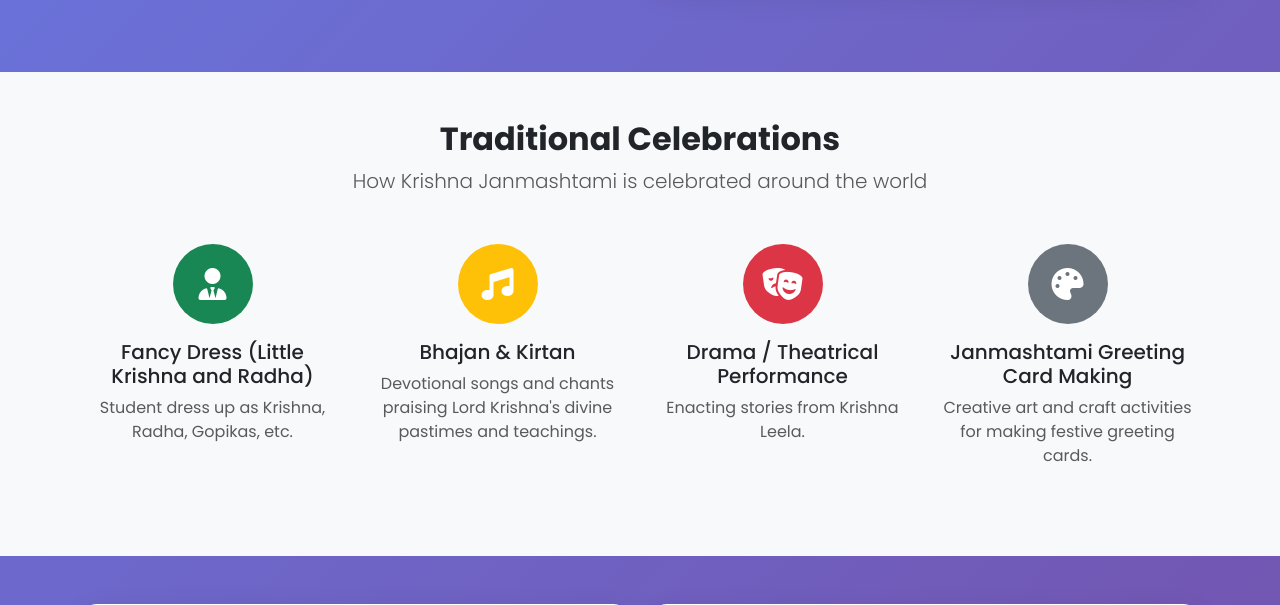
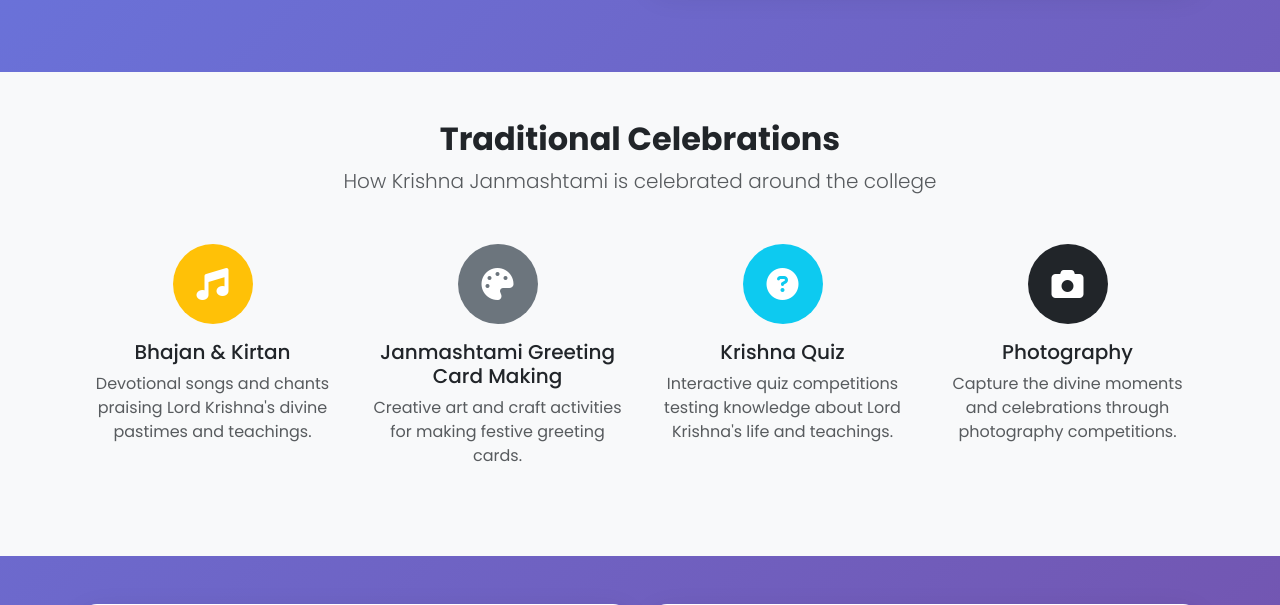
Before and after one commit to erru-2005/Krishna_Janmashtami, a Flask app: page /about in a window 1280 px wide. Shown: the part 867-1472 px from the top of the page. Run offline with Flask 3, Linux system fonts and the light colour scheme.

Commit message:
chethan123456

```diff
--- a/templates/about.html
+++ b/templates/about.html
@@ -30,7 +30,7 @@
             <div class="col-lg-6">
                 <div class="card">
                     <div class="card-body text-center p-5">
-                        <img src="{{ url_for('static', filename='images/k.png') }}" alt="Baby Krishna" class="krishna-image mb-3" style="width: 120px; height: 120px; object-fit: contain; filter: drop-shadow(0 4px 8px rgba(0, 0, 0, 0.2)); transition: transform 0.3s ease;">
+                        <img src="{{ url_for('static', filename='images/k.png') }}" alt="Baby Krishna" class="krishna-image mb-3" style="width: 120px; height: 120px; object-fit: contain; filter: drop-shadow(0 4px 8px rgba(0, 0, 0, 0.2));">
                         <h4 class="card-title">Divine Significance</h4>
                         <p class="card-text">Lord Krishna's birth represents the divine intervention to restore dharma and guide humanity towards spiritual enlightenment.</p>
                     </div>
@@ -45,20 +45,12 @@
     <div class="container">
         <div class="text-center mb-5">
             <h2 class="fw-bold">Traditional Celebrations</h2>
-            <p class="lead text-muted">How Krishna Janmashtami is celebrated around the world</p>
+            <p class="lead text-muted">How Krishna Janmashtami is celebrated around the college</p>
         </div>
 
         <div class="row">
 
-                         <div class="col-lg-3 col-md-6 mb-4">
-                 <div class="text-center">
-                     <div class="bg-success rounded-circle d-inline-flex align-items-center justify-content-center mb-3" style="width: 80px; height: 80px;">
-                         <i class="fas fa-user-tie text-white" style="font-size: 2rem;"></i>
-                     </div>
-                     <h5>Fancy Dress (Little Krishna and Radha)</h5>
-                     <p class="text-muted">Student dress up as Krishna, Radha, Gopikas, etc.</p>
-                 </div>
-             </div>
+
             <div class="col-lg-3 col-md-6 mb-4">
                 <div class="text-center">
                     <div class="bg-warning rounded-circle d-inline-flex align-items-center justify-content-center mb-3" style="width: 80px; height: 80px;">
@@ -69,16 +61,8 @@
                 </div>
             </div>
 
+
                            <div class="col-lg-3 col-md-6 mb-4">
-                 <div class="text-center">
-                     <div class="bg-danger rounded-circle d-inline-flex align-items-center justify-content-center mb-3" style="width: 80px; height: 80px;">
-                         <i class="fas fa-theater-masks text-white" style="font-size: 2rem;"></i>
-                     </div>
-                     <h5>Drama / Theatrical Performance</h5>
-                     <p class="text-muted">Enacting stories from Krishna Leela.</p>
-                 </div>
-             </div>
-             <div class="col-lg-3 col-md-6 mb-4">
                  <div class="text-center">
                      <div class="bg-secondary rounded-circle d-inline-flex align-items-center justify-content-center mb-3" style="width: 80px; height: 80px;">
                          <i class="fas fa-palette text-white" style="font-size: 2rem;"></i>
@@ -87,9 +71,29 @@
                      <p class="text-muted">Creative art and craft activities for making festive greeting cards.</p>
                  </div>
              </div>
-         </div>
-     </div>
- </section>
+
+                           <div class="col-lg-3 col-md-6 mb-4">
+                  <div class="text-center">
+                      <div class="bg-info rounded-circle d-inline-flex align-items-center justify-content-center mb-3" style="width: 80px; height: 80px;">
+                          <i class="fas fa-question-circle text-white" style="font-size: 2rem;"></i>
+                      </div>
+                      <h5>Krishna Quiz</h5>
+                      <p class="text-muted">Interactive quiz competitions testing knowledge about Lord Krishna's life and teachings.</p>
+                  </div>
+              </div>
+
+              <div class="col-lg-3 col-md-6 mb-4">
+                  <div class="text-center">
+                      <div class="bg-dark rounded-circle d-inline-flex align-items-center justify-content-center mb-3" style="width: 80px; height: 80px;">
+                          <i class="fas fa-camera text-white" style="font-size: 2rem;"></i>
+                      </div>
+                      <h5>Photography</h5>
+                      <p class="text-muted">Capture the divine moments and celebrations through photography competitions.</p>
+                  </div>
+              </div>
+          </div>
+      </div>
+  </section>
 
 <!-- Our Mission Section -->
 <section class="py-5">
--- a/templates/index.html
+++ b/templates/index.html
@@ -24,7 +24,7 @@
                     <i class="fas fa-om krishna-icon"></i> Krishna Janmashtami 2025
                 </h1>
                 <p class="lead mb-4">Celebrate the divine birth of Lord Krishna with devotion, culture, and community</p>
-                <p class="mb-4">September 14, 2025</p>
+                <p class="mb-4">September 22, 2025</p>
                                  <a href="{{ url_for('events_page') }}" class="btn btn-primary btn-lg">
                      <i class="fas fa-calendar-alt"></i> View Events
                  </a>
```
Also changed, not shown: templates/events.html (+22 -1 lines).
